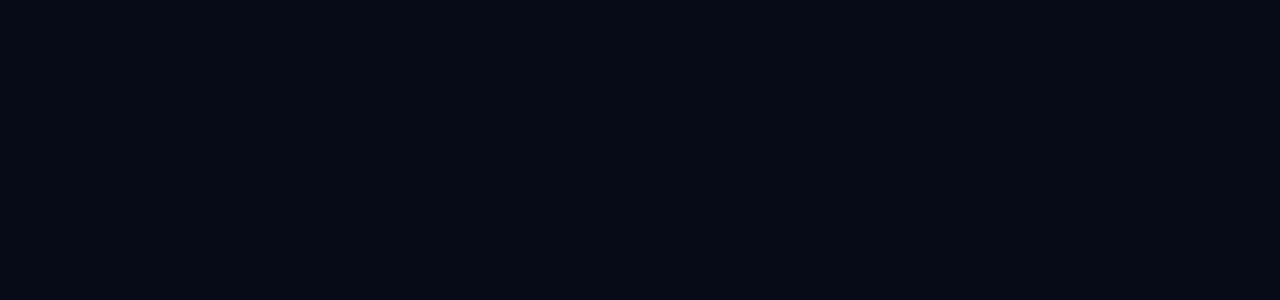
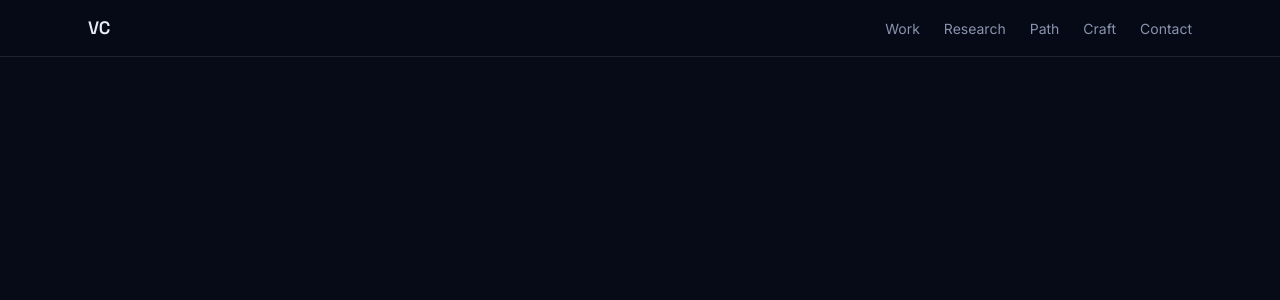
Before and after one commit to VA-SA-NT-H/test-portfolio, a React (Vite) app: page / in a window 1280 px wide. Shown: the top 300 px of the page. Built offline with nearby package versions, Linux system fonts and the light colour scheme.

Commit message:
feat: add sticky header with responsive mobile menu

```diff
--- a/src/App.tsx
+++ b/src/App.tsx
@@ -1,3 +1,10 @@
+import { Header } from "./components/Header";
+
 export default function App() {
-  return <main />;
+  return (
+    <div className="min-h-svh bg-void font-body text-ink antialiased">
+      <Header />
+      <main />
+    </div>
+  );
 }
--- /dev/null
+++ b/src/components/Header.tsx
@@ -0,0 +1,67 @@
+import { useState } from "react";
+
+const links = [
+  { id: "work", label: "Work" },
+  { id: "research", label: "Research" },
+  { id: "path", label: "Path" },
+  { id: "craft", label: "Craft" },
+  { id: "contact", label: "Contact" },
+];
+
+export function Header() {
+  const [open, setOpen] = useState(false);
+
+  return (
+    <header className="sticky top-0 z-50 border-b border-white/10 bg-void/80 backdrop-blur">
+      <div className="mx-auto flex h-14 max-w-6xl items-center justify-between px-4 sm:px-6">
+        <a href="#top" className="font-display text-lg font-semibold text-ink">
+          VC
+        </a>
+        <nav aria-label="Primary">
+          <ul className="hidden gap-6 md:flex">
+            {links.map((link) => (
+              <li key={link.id}>
+                <a
+                  href={`#${link.id}`}
+                  className="text-sm text-muted transition-colors hover:text-entangle"
+                >
+                  {link.label}
+                </a>
+              </li>
+            ))}
+          </ul>
+          <button
+            type="button"
+            className="text-sm text-ink md:hidden"
+            aria-expanded={open}
+            aria-controls="mobile-nav"
+            onClick={() => setOpen((value) => !value)}
+          >
+            <span className="sr-only">Menu</span>
+            <svg aria-hidden="true" width="22" height="22" viewBox="0 0 24 24" fill="none">
+              <path d="M4 7h16M4 12h16M4 17h16" stroke="currentColor" strokeWidth="1.5" />
+            </svg>
+          </button>
+          {open && (
+            <ul
+              id="mobile-nav"
+              className="absolute right-4 top-full w-44 border border-white/10 bg-void p-4 md:hidden"
+            >
+              {links.map((link) => (
+                <li key={link.id}>
+                  <a
+                    href={`#${link.id}`}
+                    className="text-sm text-muted"
+                    onClick={() => setOpen(false)}
+                  >
+                    {link.label}
+                  </a>
+                </li>
+              ))}
+            </ul>
+          )}
+        </nav>
+      </div>
+    </header>
+  );
+}
```
Also changed, not shown: 1 other file (tests, documents, lock files or other folders).
